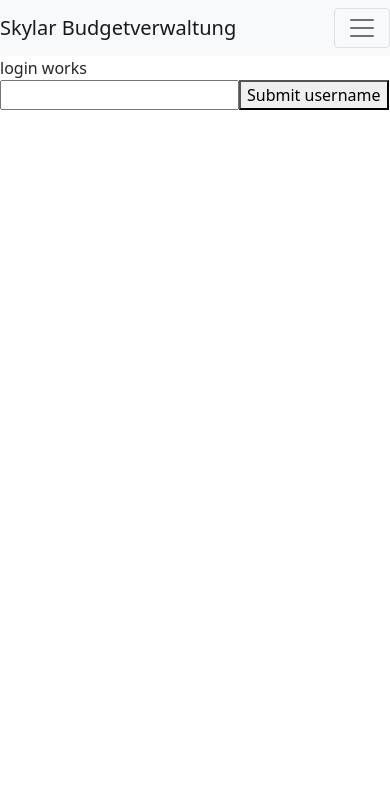
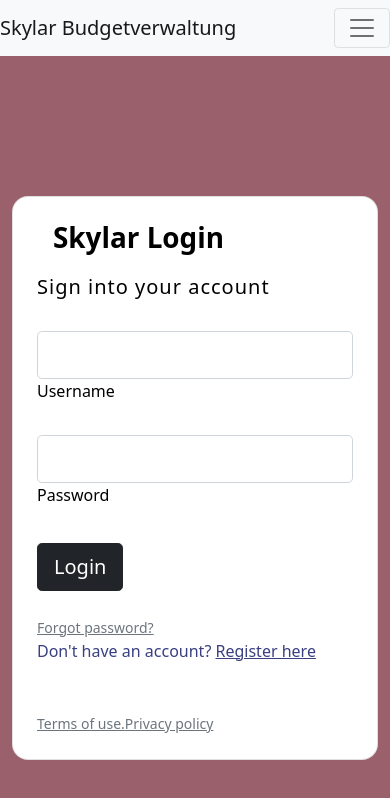
Before and after one commit to CampagneDani/Skylar, an Angular app in the folder SkylarAngular/: page /login in a window 390 px wide. Shown: the top 798 px of the page. Built offline with nearby package versions, Linux system fonts and the light colour scheme.

Commit message:
login/registration init

```diff
--- a/SkylarAngular/package.json
+++ b/SkylarAngular/package.json
@@ -22,6 +22,7 @@
     "@ng-bootstrap/ng-bootstrap": "^12.1.2",
     "@popperjs/core": "^2.10.2",
     "bootstrap": "^5.1.3",
+    "mdb-ui-kit": "^5.0.0",
     "rxjs": "~7.5.0",
     "tslib": "^2.3.0",
     "zone.js": "~0.11.4"
--- a/SkylarAngular/src/app/app-routing.module.ts
+++ b/SkylarAngular/src/app/app-routing.module.ts
@@ -3,15 +3,17 @@ import {Routes, RouterModule, Router} from '@angular/router';
 import {LoginComponent} from "../components/login/login.component";
 import {ForyoupageComponent} from "../components/foryoupage/foryoupage.component";
 import {AppComponent} from "./app.component";
+import {RegistrationComponent} from "../components/registration/registration.component";
 
 
 const routes: Routes = [
   {path: 'home', component:ForyoupageComponent },
   {path: 'login',component:LoginComponent},
+  {path: 'registration',component:RegistrationComponent},
 ]
 @NgModule({
   imports: [RouterModule.forRoot(routes)],
   exports:[RouterModule]
 })
 export class AppRoutingModule { }
-export const routingComponents =[ForyoupageComponent,LoginComponent]
+export const routingComponents =[ForyoupageComponent,LoginComponent,RegistrationComponent]
--- a/SkylarAngular/src/app/app.component.html
+++ b/SkylarAngular/src/app/app.component.html
@@ -27,8 +27,9 @@ Working now properly
         <a class="nav-link" href="login">Login</a>
       </li>
       <li class="nav-item">
-        <a class="nav-link" href="#">Pricing</a>
+        <a class="nav-link" href="registration">Registration</a>
       </li>
+
 
     </ul>
   </div>
--- a/SkylarAngular/src/components/foryoupage/foryoupage.component.html
+++ b/SkylarAngular/src/components/foryoupage/foryoupage.component.html
@@ -5,6 +5,6 @@
     <title>ForYouPage</title>
   </head>
   <body>
-  working
+ foryoupage is working
   </body>
 </html>
--- a/SkylarAngular/src/components/login/login.component.html
+++ b/SkylarAngular/src/components/login/login.component.html
@@ -1,5 +1,51 @@
-login works
-<div>
-  <input type="text">
-  <button (click)="success()"> Submit username</button>
-</div>
+<section class="vh-100" style="background-color: #9A616D;">
+  <div class="container py-5 h-100">
+    <div class="row d-flex justify-content-center align-items-center h-100">
+      <div class="col col-xl-10">
+        <div class="card" style="border-radius: 1rem;">
+          <div class="row g-0">
+            <div class="col-md-6 col-lg-5 d-none d-md-block">
+              <img src="https://mdbcdn.b-cdn.net/img/Photos/new-templates/bootstrap-login-form/img1.webp"
+                   alt="login form" class="img-fluid" style="border-radius: 1rem 0 0 1rem;" />
+            </div>
+            <div class="col-md-6 col-lg-7 d-flex align-items-center">
+              <div class="card-body p-4 p-lg-5 text-black">
+
+                <form>
+
+                  <div class="d-flex align-items-center mb-3 pb-1">
+                    <i class="fas fa-cubes fa-2x me-3" style="color: #ff6219;"></i>
+                    <span class="h1 fw-bold mb-0">Skylar Login</span>
+                  </div>
+
+                  <h5 class="fw-normal mb-3 pb-3" style="letter-spacing: 1px;">Sign into your account</h5>
+
+                  <div class="form-outline mb-4">
+                    <input type="username" id="usernameLogin" class="form-control form-control-lg" />
+                    <label class="form-label" for="usernameLogin">Username</label>
+                  </div>
+
+                  <div class="form-outline mb-4">
+                    <input type="password" id="passwordLogin" class="form-control form-control-lg" />
+                    <label class="form-label" for="passwordLogin">Password</label>
+                  </div>
+
+                  <div class="pt-1 mb-4">
+                    <button class="btn btn-dark btn-lg btn-block" type="button" (click)="goToPage('/home')">Login</button>
+                  </div>
+
+                  <a class="small text-muted" href="#!">Forgot password?</a>
+                  <p class="mb-5 pb-lg-2" style="color: #393f81;">Don't have an account? <a routerLink="/registration"
+                                                                                            style="color: #393f81;">Register here</a></p>
+                  <a href="#!" class="small text-muted">Terms of use.</a>
+                  <a href="#!" class="small text-muted">Privacy policy</a>
+                </form>
+
+              </div>
+            </div>
+          </div>
+        </div>
+      </div>
+    </div>
+  </div>
+</section>
--- a/SkylarAngular/src/components/login/login.component.ts
+++ b/SkylarAngular/src/components/login/login.component.ts
@@ -1,4 +1,5 @@
 import { Component } from '@angular/core';
+import {Router} from "@angular/router";
 
 @Component({
   selector: 'login-component',
@@ -6,9 +7,11 @@ import { Component } from '@angular/core';
   styleUrls: ['./login.component.css']
 })
 export class LoginComponent {
-  title = 'SkylarAngular';
+constructor(private router:Router) {
+}
+  goToPage(pageName:string){
+    this.router.navigate([pageName]);
 
-  success(){
-    alert("submitted Account Succesfully")
   }
+
 }
--- /dev/null
+++ b/SkylarAngular/src/components/registration/registration.component.html
@@ -0,0 +1,61 @@
+<!-- Section: Design Block -->
+<section class="text-center text-lg-start">
+  <style>
+    .cascading-right {
+      margin-right: -50px;
+    }
+
+    @media (max-width: 991.98px) {
+      .cascading-right {
+        margin-right: 0;
+      }
+    }
+  </style>
+
+  <!-- Jumbotron -->
+  <div class="container py-4">
+    <div class="row g-0 align-items-center">
+      <div class="col-lg-6 mb-5 mb-lg-0">
+        <div class="card cascading-right" style="
+            background: hsla(0, 0%, 100%, 0.55);
+            backdrop-filter: blur(30px);
+            ">
+          <div class="card-body p-5 shadow-5 text-center">
+            <h2 class="fw-bold mb-5">Register now</h2>
+            <form>
+
+
+              <!-- Username input -->
+              <div class="form-outline mb-4">
+                <input type="email" id="form3Example3" class="form-control" />
+                <label class="form-label" for="form3Example3">Username</label>
+              </div>
+
+              <!-- Password input -->
+              <div class="form-outline mb-4">
+                <input type="password" id="form3Example4" class="form-control" />
+                <label class="form-label" for="form3Example4">Password</label>
+              </div>
+
+
+
+              <!-- Submit button -->
+              <button type="submit" class="btn btn-primary btn-block mb-4" (click)="goToPage('/home')">
+                Sign up
+              </button>
+
+
+            </form>
+          </div>
+        </div>
+      </div>
+
+      <div class="col-lg-6 mb-5 mb-lg-0">
+        <img src="https://mdbootstrap.com/img/new/ecommerce/vertical/004.jpg" class="w-100 rounded-4 shadow-4"
+             alt="" />
+      </div>
+    </div>
+  </div>
+  <!-- Jumbotron -->
+</section>
+<!-- Section: Design Block -->
--- /dev/null
+++ b/SkylarAngular/src/components/registration/registration.component.ts
@@ -0,0 +1,17 @@
+import { Component } from '@angular/core';
+import {Router} from "@angular/router";
+
+@Component({
+  selector: 'registration-component',
+  templateUrl: './registration.component.html',
+  styleUrls: ['./registration.component.css']
+})
+export class RegistrationComponent {
+  constructor(private router:Router) {
+  }
+  goToPage(pageName:string){
+    this.router.navigate([pageName]);
+
+  }
+
+}
```
Also changed, not shown: SkylarAngular/src/components/registration/registration.component.css (added), 1 other file (tests, documents, lock files or other folders).
